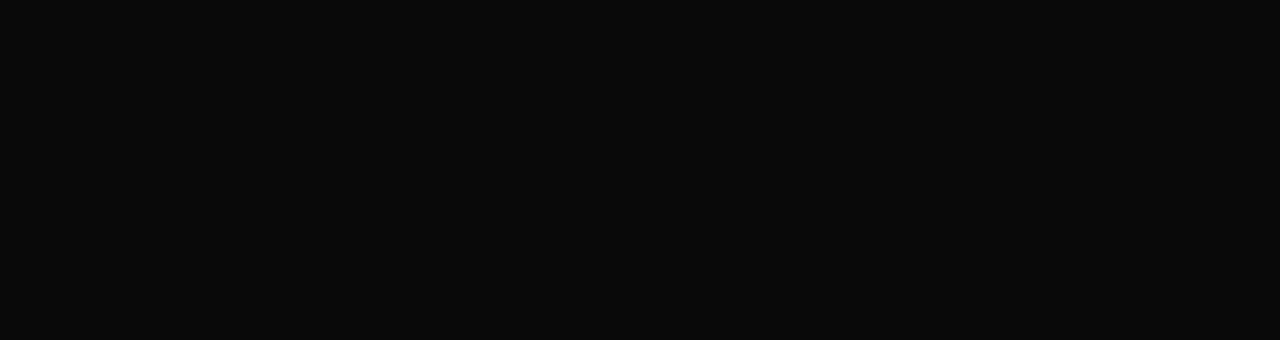
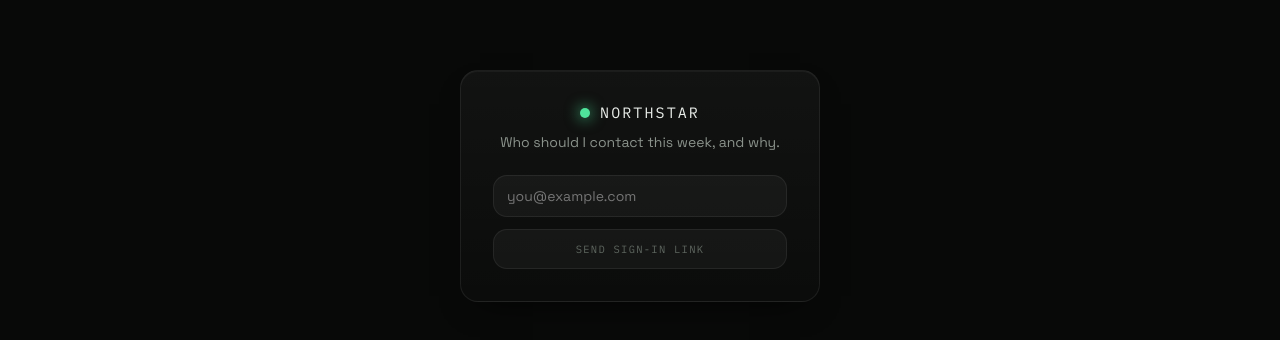
Before and after one commit to jansko03/Northstar, a React (Vite) app: page / in a window 1280 px wide. Before the commit this address led to /network. Shown: the part 214-554 px from the top of the page. Built offline with nearby package versions, Linux system fonts and the light colour scheme; no server answers; the database is empty.

Commit message:
Add Welcome screen and gate the app behind a real login

```diff
--- a/src/App.tsx
+++ b/src/App.tsx
@@ -1,17 +1,31 @@
 import { BrowserRouter, Navigate, Route, Routes } from 'react-router-dom'
 import { MOBILE_BOTTOM_NAV_HEIGHT, NavBar } from './components/NavBar'
+import { AuthProvider, useAuth } from './lib/AuthContext'
+import { color, label } from './lib/tokens'
 import { useIsMobile } from './lib/useIsMobile'
 import { ContactDetail } from './screens/ContactDetail'
 import { Import } from './screens/Import'
 import { Network } from './screens/Network'
 import { Profile } from './screens/Profile'
 import { Pulse } from './screens/Pulse'
+import { Welcome } from './screens/Welcome'
 
-function App() {
+function AppRoutes() {
   const isMobile = useIsMobile()
+  const { user, loading } = useAuth()
+
+  if (loading) {
+    return (
+      <div style={{ minHeight: '100vh', display: 'flex', alignItems: 'center', justifyContent: 'center' }}>
+        <span style={{ ...label, color: color.muted }}>Loading…</span>
+      </div>
+    )
+  }
+
+  if (!user) return <Welcome />
 
   return (
-    <BrowserRouter>
+    <>
       <NavBar />
       <div
         style={{
@@ -29,6 +43,16 @@
           <Route path="/profile" element={<Profile />} />
         </Routes>
       </div>
+    </>
+  )
+}
+
+function App() {
+  return (
+    <BrowserRouter>
+      <AuthProvider>
+        <AppRoutes />
+      </AuthProvider>
     </BrowserRouter>
   )
 }
--- /dev/null
+++ b/src/screens/Welcome.tsx
@@ -0,0 +1,130 @@
+import { useState } from 'react'
+import { supabase } from '../lib/supabase'
+import { cardShadow, color, font, label, radius, surfaceGradient } from '../lib/tokens'
+
+export function Welcome() {
+  const [email, setEmail] = useState('')
+  const [status, setStatus] = useState<'idle' | 'sending' | 'sent' | 'error'>('idle')
+  const [errorMessage, setErrorMessage] = useState<string | null>(null)
+
+  async function handleSubmit(e: React.FormEvent) {
+    e.preventDefault()
+    const trimmed = email.trim()
+    if (!trimmed) return
+    setStatus('sending')
+    setErrorMessage(null)
+    const { error } = await supabase.auth.signInWithOtp({
+      email: trimmed,
+      options: { emailRedirectTo: window.location.origin },
+    })
+    if (error) {
+      setStatus('error')
+      setErrorMessage(error.message)
+      return
+    }
+    setStatus('sent')
+  }
+
+  const canSubmit = status !== 'sending' && !!email.trim()
+
+  return (
+    <div
+      style={{
+        minHeight: '100vh',
+        display: 'flex',
+        alignItems: 'center',
+        justifyContent: 'center',
+        padding: 24,
+        background: color.bg,
+      }}
+    >
+      <div
+        style={{
+          width: '100%',
+          maxWidth: 360,
+          display: 'flex',
+          flexDirection: 'column',
+          gap: 22,
+          padding: 32,
+          background: surfaceGradient,
+          border: `1px solid ${color.border}`,
+          borderRadius: radius.lg,
+          boxShadow: cardShadow,
+        }}
+      >
+        <div style={{ display: 'flex', flexDirection: 'column', gap: 10, alignItems: 'center', textAlign: 'center' }}>
+          <div style={{ display: 'flex', alignItems: 'center', gap: 10 }}>
+            <span
+              style={{
+                width: 10,
+                height: 10,
+                borderRadius: '50%',
+                background: color.accent,
+                boxShadow: '0 0 14px 2px rgba(79,227,155,.55)',
+              }}
+            />
+            <span
+              style={{
+                fontFamily: font.mono,
+                fontSize: 15,
+                letterSpacing: '.14em',
+                textTransform: 'uppercase',
+                color: color.text,
+              }}
+            >
+              Northstar
+            </span>
+          </div>
+          <span style={{ fontSize: 14, color: color.muted, lineHeight: 1.5 }}>
+            Who should I contact this week, and why.
+          </span>
+        </div>
+
+        {status === 'sent' ? (
+          <div style={{ ...label, color: color.accent, textAlign: 'center', lineHeight: 1.7 }}>
+            Check {email} for a sign-in link.
+          </div>
+        ) : (
+          <form onSubmit={handleSubmit} style={{ display: 'flex', flexDirection: 'column', gap: 12 }}>
+            <input
+              type="email"
+              required
+              value={email}
+              onChange={(e) => setEmail(e.target.value)}
+              placeholder="you@example.com"
+              style={{
+                background: color.surface,
+                border: `1px solid ${color.border}`,
+                borderRadius: radius.sm,
+                padding: '11px 13px',
+                color: color.text,
+                fontFamily: font.body,
+                fontSize: 14,
+                outline: 'none',
+              }}
+            />
+            <button
+              type="submit"
+              disabled={!canSubmit}
+              style={{
+                ...label,
+                padding: '12px',
+                textAlign: 'center',
+                background: canSubmit ? color.accent : color.surface,
+                border: `1px solid ${canSubmit ? color.accent : color.border}`,
+                borderRadius: radius.sm,
+                color: canSubmit ? '#080908' : color.dim,
+                cursor: canSubmit ? 'pointer' : 'not-allowed',
+              }}
+            >
+              {status === 'sending' ? 'Sending…' : 'Send sign-in link'}
+            </button>
+            {status === 'error' && errorMessage && (
+              <span style={{ ...label, color: color.lime }}>{errorMessage}</span>
+            )}
+          </form>
+        )}
+      </div>
+    </div>
+  )
+}
```
